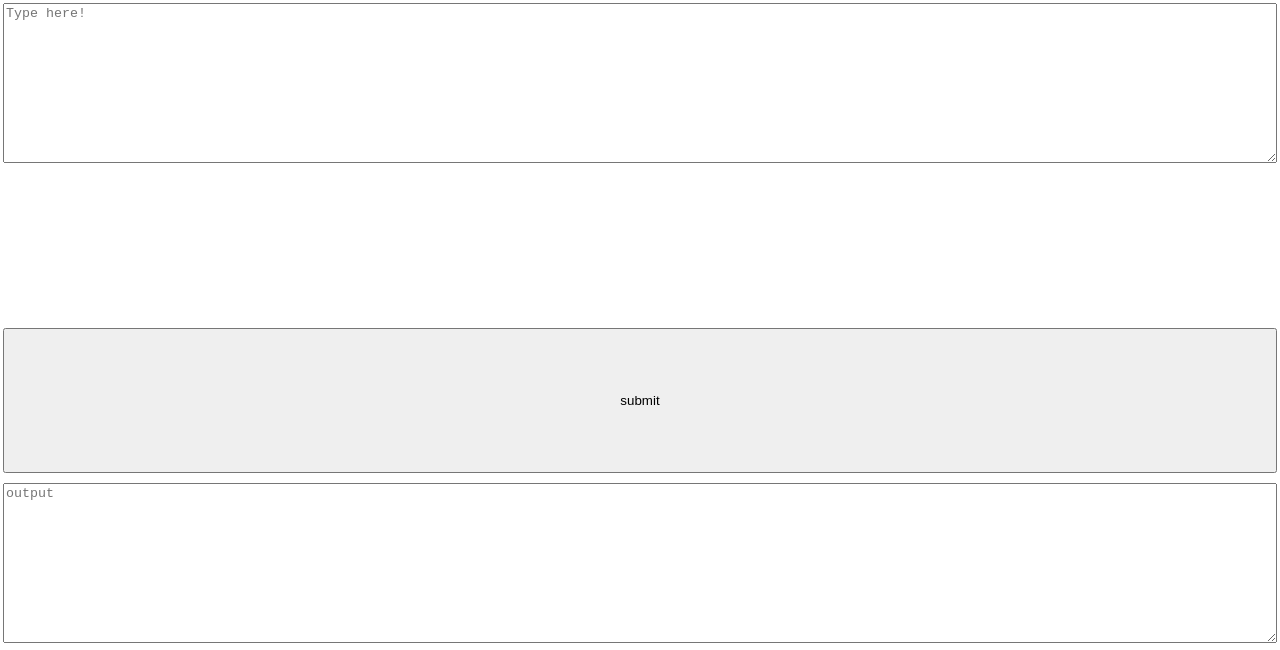
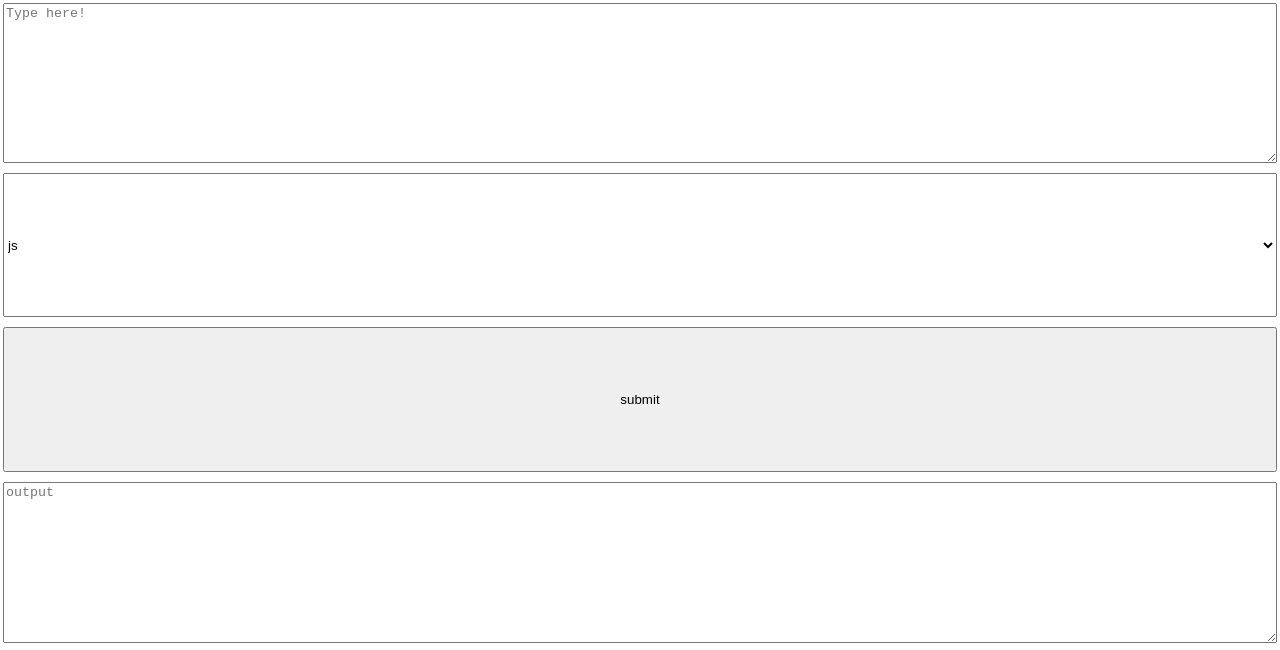
Before and after one commit to ridheshcybe/comment-clener, a website: page docs/index.html in a window 1280 px wide. Shown: the top 650 px of the page. Drawn offline with Linux system fonts and the light colour scheme.

Commit message:
added option

```diff
--- a/docs/index.html
+++ b/docs/index.html
@@ -13,9 +13,10 @@
 
 <body>
   <textarea id="input" placeholder="Type here!"></textarea>
-  <option>
-
-  </option>
+  <select id="lang">
+<option value="js">js</option>
+<option value="ts">ts</option>
+  </select>
   <button onclick="submit()">submit</button>
   <textarea id="output" placeholder="output"></textarea>
   <script>
```
